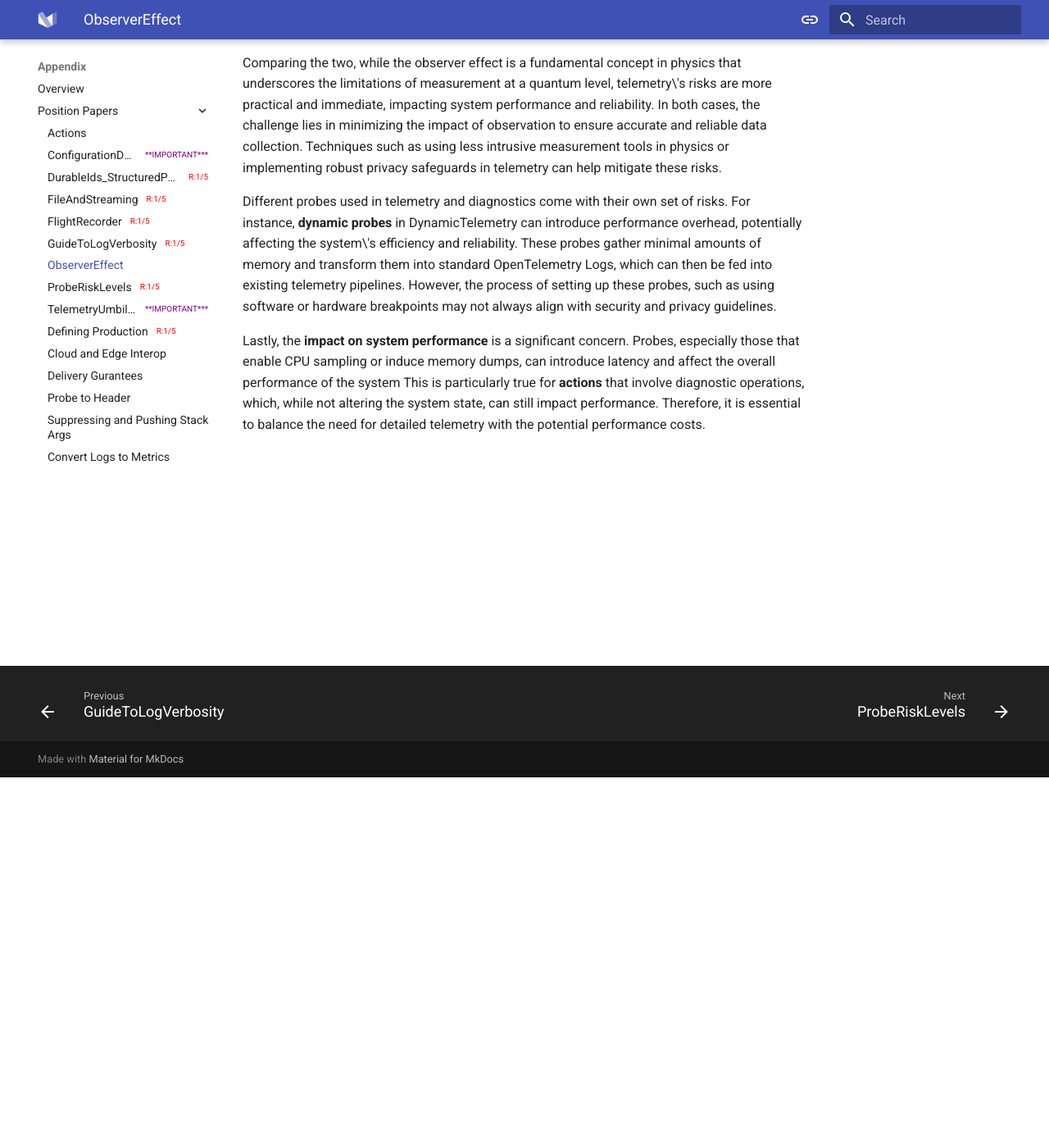
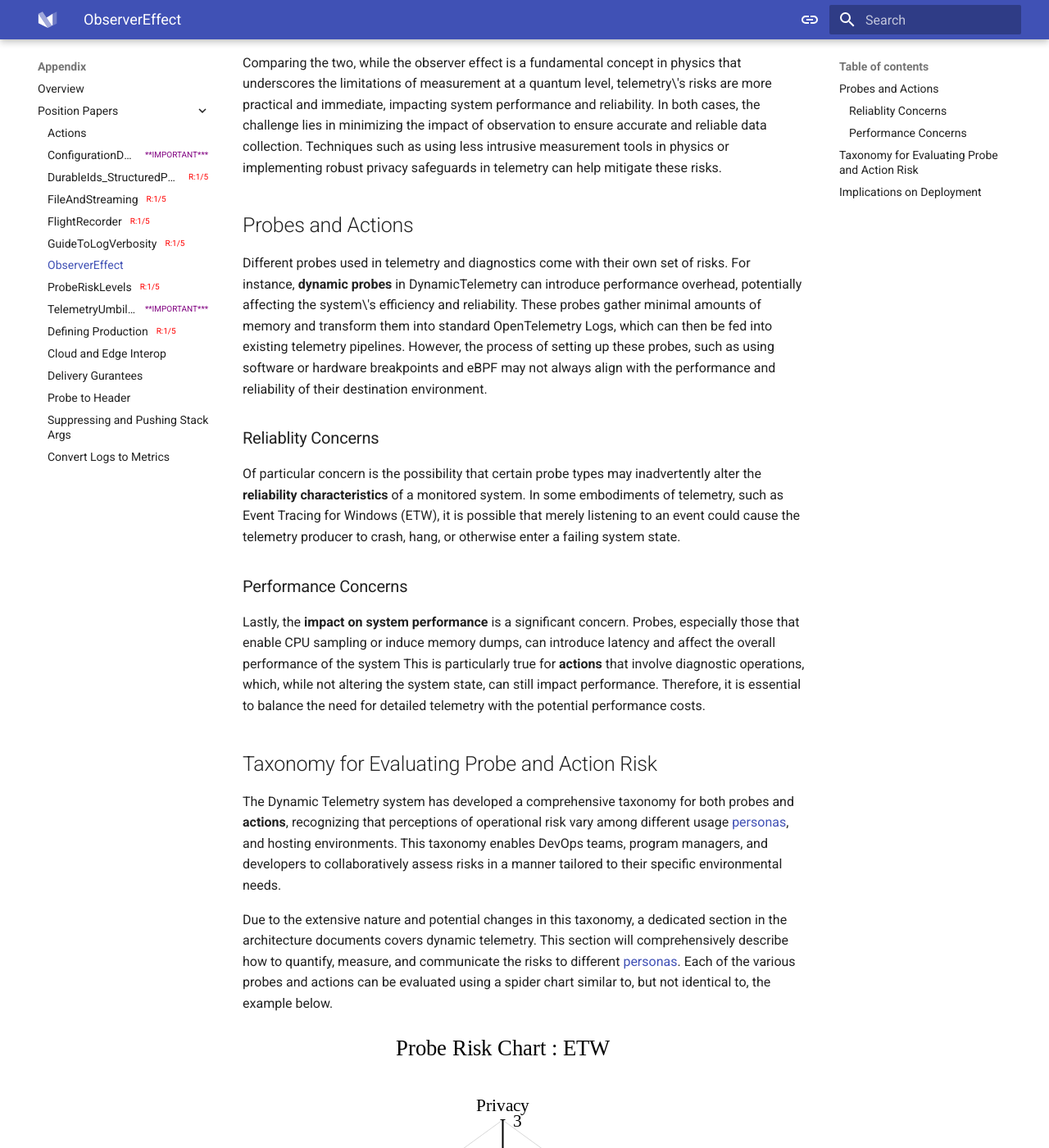
Before and after one commit to microsoft/DynamicTelemetry, an MkDocs documentation site: the page built from docs/PositionPapers/ObserverEffect.document.md, in a window 1280 px wide and 1400 px high, scrolled down 452 px. Shown: the whole window at 82% size. Built offline with MkDocs 1.6.1 and Material for MkDocs 9.7.7, drawn with Linux system fonts in a browser that asks for light colours; some of the changed text lies outside the part shown.

Commit message:
observer effect

```diff
--- a/docs/PositionPapers/ObserverEffect.document.md
+++ b/docs/PositionPapers/ObserverEffect.document.md
@@ -24,6 +24,8 @@ data collection. Techniques such as using less intrusive measurement
 tools in physics or implementing robust privacy safeguards in telemetry
 can help mitigate these risks.
 
+## Probes and Actions
+
 Different probes used in telemetry and diagnostics come with their own
 set of risks. For instance, **dynamic probes** in DynamicTelemetry can
 introduce performance overhead, potentially affecting the system\'s
@@ -31,7 +33,19 @@ efficiency and reliability. These probes gather minimal amounts of
 memory and transform them into standard OpenTelemetry Logs, which can
 then be fed into existing telemetry pipelines. However, the process of
 setting up these probes, such as using software or hardware breakpoints
-may not always align with security and privacy guidelines.
+and eBPF may not always align with the performance and reliability of
+their destination environment.
+
+### Reliablity Concerns
+
+Of particular concern is the possibility that certain probe types may
+inadvertently alter the **reliability characteristics** of a monitored
+system. In some embodiments of telemetry, such as Event Tracing for
+Windows (ETW), it is possible that merely listening to an event could
+cause the telemetry producer to crash, hang, or otherwise enter a
+failing system state.
+
+### Performance Concerns
 
 Lastly, the **impact on system performance** is a significant concern.
 Probes, especially those that enable CPU sampling or induce memory
@@ -40,3 +54,43 @@ system This is particularly true for **actions** that involve diagnostic
 operations, which, while not altering the system state, can still impact
 performance. Therefore, it is essential to balance the need for detailed
 telemetry with the potential performance costs.
+
+## Taxonomy for Evaluating Probe and Action Risk
+
+The Dynamic Telemetry system has developed a comprehensive taxonomy for
+both probes and **actions**, recognizing that perceptions of operational
+risk vary among different usage [personas](../Personas//Personas.Overview.document.md), and hosting environments. This
+taxonomy enables DevOps teams, program managers, and developers to
+collaboratively assess risks in a manner tailored to their specific
+environmental needs.
+
+Due to the extensive nature and potential changes in this taxonomy, a
+dedicated section in the architecture documents covers dynamic
+telemetry. This section will comprehensively describe how to quantify,
+measure, and communicate the risks to different [personas](../Personas//Personas.Overview.document.md). Each of the
+various probes and actions can be evaluated using a spider chart similar
+to, but not identical to, the example below.
+
+![](../orig_media/Risk.ETW.png)
+![](../orig_media/Risk.eBPF.png)
+
+In the above charts you\'ll see that the more area is shaded the more
+risk the particular probe or action type brings. ETW (Windows), when configured incorrectly may inadvertency modify system behavior - whereas eBPF intentionally modifies system behavior, and therefore presents more risks to the different user [personas](../Personas//Personas.Overview.document.md).
+
+ It is often also the
+case that with more risk comes more performance or more flexibility.
+
+**Dynamic Telemetry mandates** that a ***[probe must not intentionally
+alter system state]{.underline}***. This does not preclude the use of a
+probe type akin to the ETW event in Windows with dynamic telemetry;
+however, it does mean that the application of ETW within dynamic
+telemetry must not modify the system state. Although this may initially
+seem prohibitively costly during a quick read of this chapter; further
+details and expansion can be found within the linked architecture
+section.
+
+## Implications on Deployment
+
+Implementations of dynamic telemetry must clearly communicate these
+requirements at the configuration deployment stage using suitable gates,
+deployment rings, and communication systems for the hosting environment.
```
Also changed, not shown: other parts of docs/PositionPapers/ObserverEffect.document.md (+2 -2 lines).
